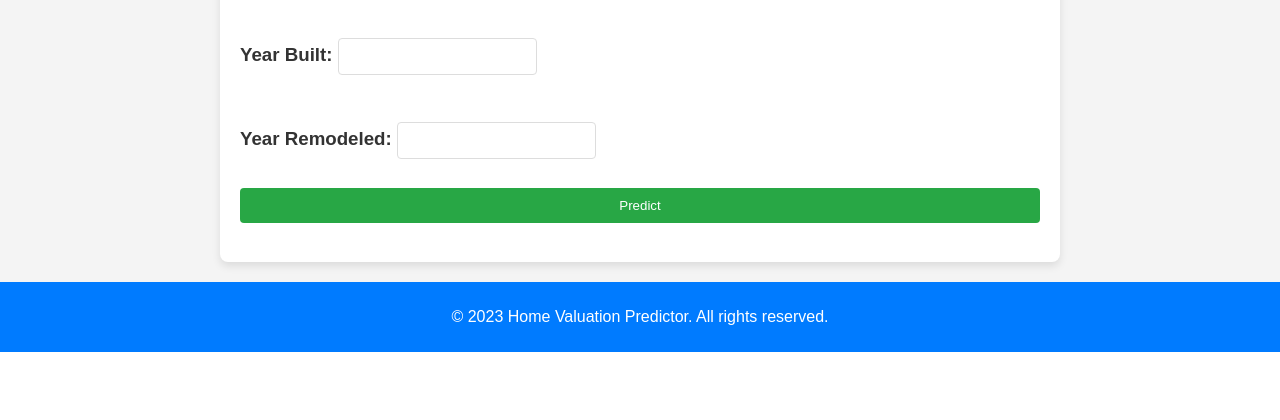
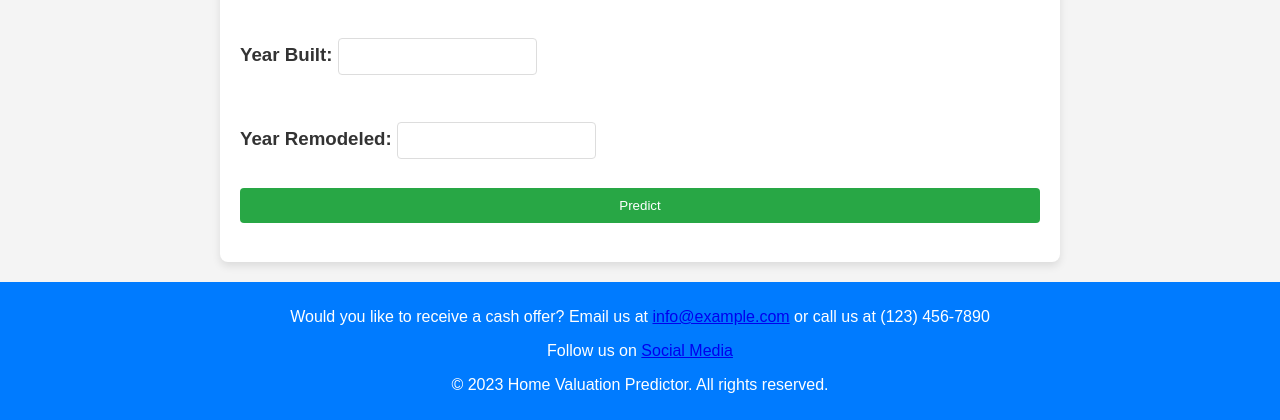
Before and after one commit to strangenicholas/PropertyPulse-HomeValuationPredictor, a Django app: page / in a window 1280 px wide. Shown: the part 832-1252 px from the top of the page. Before the commit the page ends 1184 px from the top, so only its background shows below. Run offline with Django 4.2, Linux system fonts and the light colour scheme; parts of the project's set-up code (start-up, migrations or seed data) failed here and were passed over.

Commit message:
Improve footer of predict.html

```diff
--- a/valueprediction_project/valueprediction_app/templates/predict.html
+++ b/valueprediction_project/valueprediction_app/templates/predict.html
@@ -92,8 +92,12 @@
             </h3>
         </section>
     </main>
+
     <footer>
-        <p>© 2023 Home Valuation Predictor. All rights reserved.</p>
+    <p>Would you like to receive a cash offer? Email us at <a href="mailto:info@example.com">info@example.com</a> or call us at (123) 456-7890</p>
+    <p>Follow us on <a href="your-social-media-link">Social Media</a></p>
+    <p>© 2023 Home Valuation Predictor. All rights reserved.</p>
     </footer>
+
 </body>
 </html>
```
